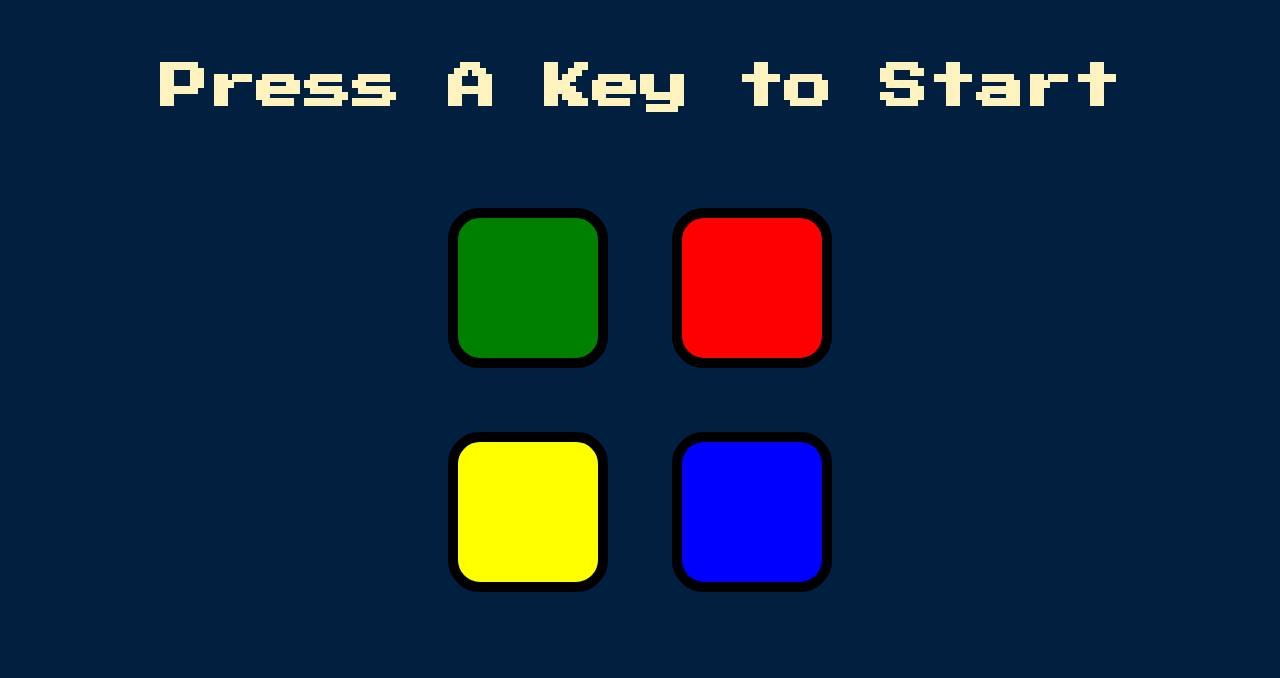
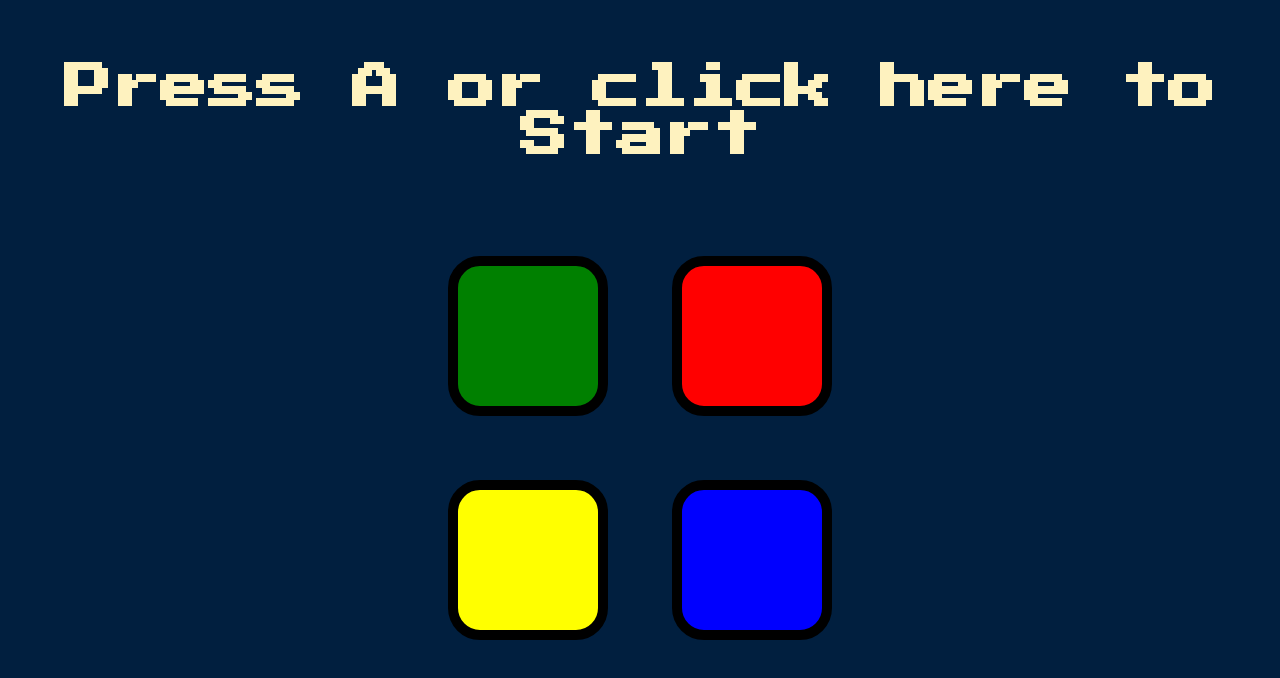
Before and after one commit to daim147/simonGame, a plain HTML site: page index.html in a window 1280 px wide. Drawn offline with Linux system fonts and the light colour scheme.

Commit message:
Update index.html

```diff
--- a/index.html
+++ b/index.html
@@ -9,7 +9,7 @@
 </head>
 
 <body>
-  <h1 id="level-title">Press A Key to Start</h1>
+  <h1 id="level-title">Press A or click here to Start</h1>
   <div class="container">
     <div class="row">
 
```
